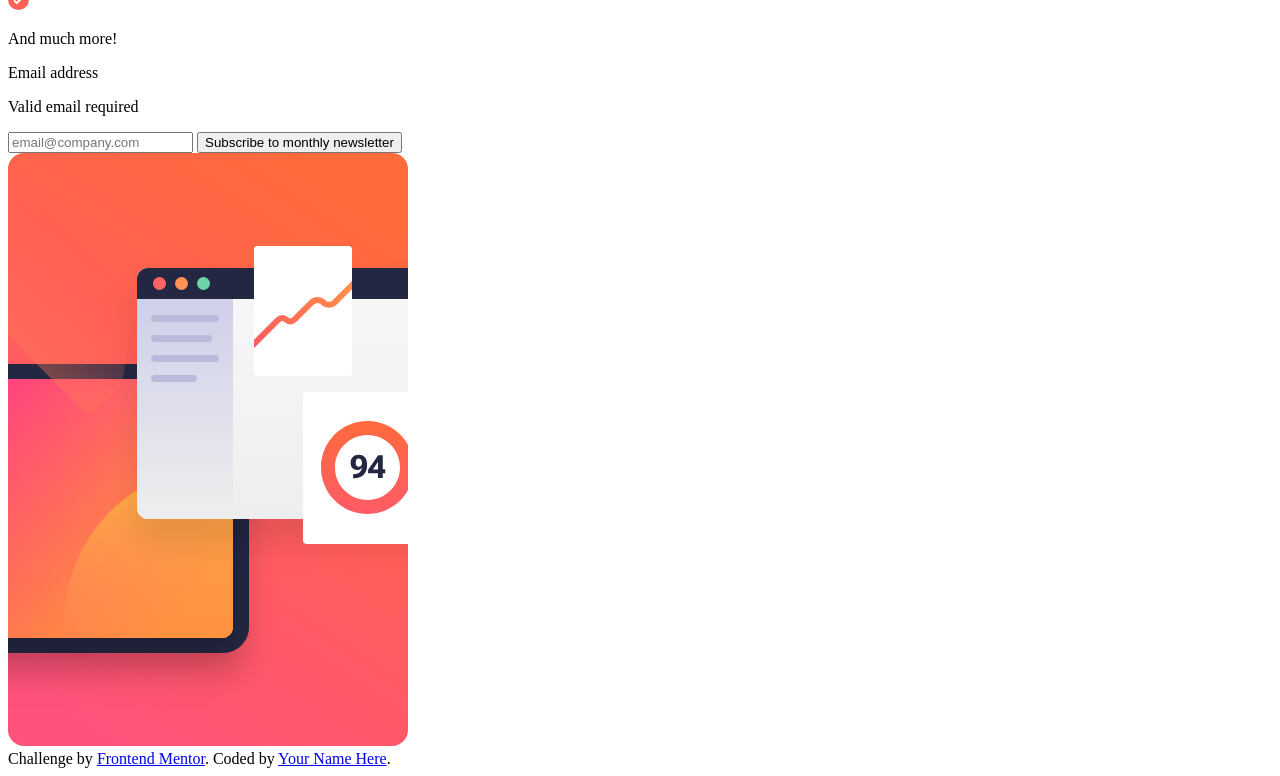
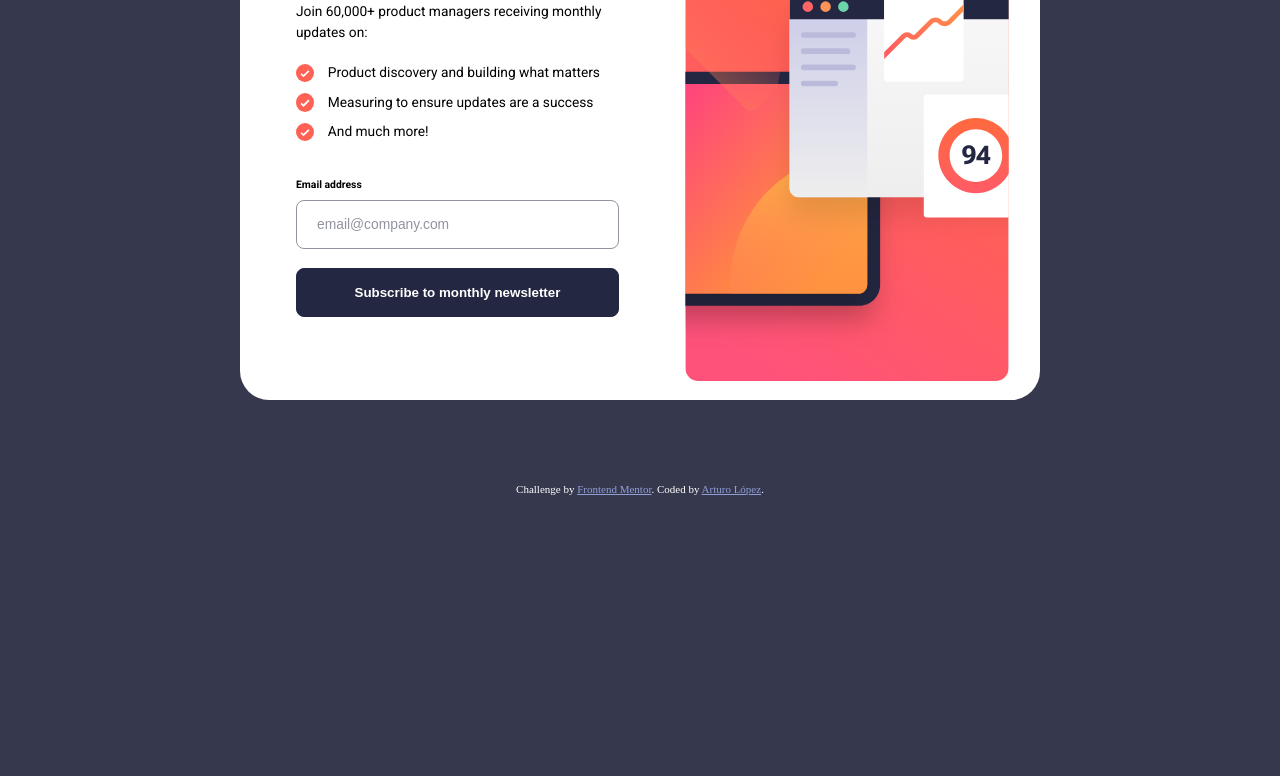
Before and after one commit to ArturoFLR/sign-up-form, a website built with Vite: page index.html in a window 1280 px wide. Shown: the part 275-1051 px from the top of the page. After the commit the page ends 800 px from the top, so only its background shows below. Built offline with nearby package versions, Linux system fonts and the light colour scheme.

Commit message:
Main Component First Version With CSS

```diff
--- a/index.html
+++ b/index.html
@@ -11,30 +11,39 @@
 
 	<main class="main_container">
 
-		<div class="main_text">
-			<h1 class="main_header">Stay updated!</h1>
-			<p>Join 60,000+ product managers receiving monthly updates on:</p>
+		<div class="main_text_container">
+			<div>
+				<h1 class="header">Stay updated!</h1>
+				<p class="main_paragraph">Join 60,000+ product managers receiving monthly updates on:</p>
+			</div>
 
+			<div class="bullets">
 				<img src="/img/icon-list.svg" alt="Check Icon">
 				<p>Product discovery and building what matters</p>
 				<img src="/img/icon-list.svg" alt="Check Icon">
 				<p>Measuring to ensure updates are a success</p>
 				<img src="/img/icon-list.svg" alt="Check Icon">
 				<p>And much more!</p>
+			</div>
 
-			<p>Email address</p>
-			<p>Valid email required</p>
+			<div class="label_error">
+				<p class="main_label">Email address</p>
+				<p class="main_error">Valid email required</p>
+			</div>
+
+			<div>
 				<form>
-				<input type="email" placeholder="email@company.com" required>
-				<button type="submit">Subscribe to monthly newsletter</button>
+					<input class="main_input" type="email" placeholder="email@company.com" required>
+					<button class="main_button" type="submit">Subscribe to monthly newsletter</button>
 				</form>
 			</div>
+		</div>
 
-		<div class="main_img">
+		<div class="main_img_container">
 			<picture>
 				<source media="(min-width: 601px)"  srcset="./img/illustration-sign-up-desktop.svg">
 				<source media="(max-width: 600px)"  srcset="./public/img/illustration-sign-up-mobile.svg">
-				<img src="./public/img/illustration-sign-up-mobile.svg" alt="Decorative image">
+				<img class="main_img" src="./public/img/illustration-sign-up-mobile.svg" alt="Decorative image">
 			</picture>
 		</div>
 
@@ -42,7 +51,7 @@
 
 	<div class="attribution">
 		Challenge by <a href="https://www.frontendmentor.io?ref=challenge" target="_blank">Frontend Mentor</a>.
-		Coded by <a href="#">Your Name Here</a>.
+		Coded by <a href="#">Arturo López</a>.
 	</div>
 
     <script type="module" src="/src/main.ts"></script>
--- /dev/null
+++ b/src/css/main.scss
@@ -0,0 +1,133 @@
+@use "reset";
+@import url('https://fonts.googleapis.com/css2?family=Roboto:wght@400;700&display=swap');
+
+/// Fonts
+$main-font: 'Roboto', sans-serif;
+$main-font-size: 1rem;
+$light-weight: 400;
+$heavy-weight: 700;
+
+// Colors
+$Tomato: hsl(4, 100%, 67%);
+$Buttons-Idle: hsl(234, 29%, 20%);
+$Background-Body: hsl(235, 18%, 26%);
+$Background-Containers: white;
+$Input: hsl(231, 7%, 60%);
+$Attribution: hsl(228, 45%, 70%);
+
+body {
+	display: flex;
+	justify-content: center;
+	align-items: center;
+	min-height: 100vh;
+	background-color: $Background-Body;
+}
+
+.main_container {
+	display: flex;
+	width: 800px;
+	height: 550px;
+	background-color: $Background-Containers;
+	border-radius: 29px;
+	font-family: $main-font;
+	font-weight: 400;
+	overflow: hidden;
+}
+
+.main_text_container {
+	width: 60%;
+	padding: 5.15rem 3.5rem 0rem 3.5rem;
+	font-size: 0.86rem;
+
+	.header {
+		font-size: 3rem;
+		font-weight: 700;
+		color: $Buttons-Idle;
+		margin-bottom: 1.3rem;
+	}
+
+	.main_paragraph {
+		line-height: 150%;
+	}
+
+	.bullets {
+		display: flex;
+		flex-wrap: wrap;
+		align-items: center;
+		row-gap: 0.7rem;
+		margin: 1.35rem 0rem 2.4rem 0rem;
+
+		img {
+			width: 5.65%;
+			margin-right: 0.85rem;
+		}
+
+		p {
+			width: 89.35%;
+		}
+	}
+
+	.label_error{
+		display: flex;
+		justify-content: space-between;
+
+		.main_label {
+			font-size: 0.65rem;
+			font-weight: 700;
+		}
+
+		.main_error {
+			font-size: 0.7rem;
+			font-weight: 700;
+			color: $Tomato;
+			visibility: hidden;
+		}
+	}
+
+	.main_input {
+		width: 100%;
+		padding: 1rem 1.25rem;
+		border: 1px solid $Input;
+		border-radius: 8px;
+		color: $Input;
+		margin: 0.55rem 0rem 1.2rem 0rem;
+
+		&::placeholder {
+			font-size: 0.865rem;
+			color: $Input;
+		}
+	}
+
+	.main_button {
+		background-color: $Buttons-Idle;
+		width: 100%;
+		padding: 1rem;
+		border-radius: 8px;
+		border: 1px solid $Buttons-Idle;
+		color: white;
+		font-weight: 700;
+	}
+}
+
+.main_img_container {
+	width: 52%;
+	text-align: center;
+
+	.main_img {
+		width: 100%;
+		height: 100%;
+		padding: 3.2rem 1.3rem 1.2rem 0rem;
+	}
+}
+
+.attribution {
+	position: absolute;
+	bottom: 30px;
+	font-size: 11px;
+	text-align: center;
+	color: white;
+
+	a {
+		color: $Attribution;
+	}
+}
--- /dev/null
+++ b/src/css/reset.css
@@ -0,0 +1,56 @@
+/* http://meyerweb.com/eric/tools/css/reset/
+   v2.0 | 20110126
+   License: none (public domain)
+*/
+
+html, body, div, span, applet, object, iframe,
+h1, h2, h3, h4, h5, h6, p, blockquote, pre,
+a, abbr, acronym, address, big, cite, code,
+del, dfn, em, img, ins, kbd, q, s, samp,
+small, strike, strong, sub, sup, tt, var,
+b, u, i, center,
+dl, dt, dd, ol, ul, li,
+fieldset, form, label, legend,
+table, caption, tbody, tfoot, thead, tr, th, td,
+article, aside, canvas, details, embed,
+figure, figcaption, footer, header, hgroup,
+menu, nav, output, ruby, section, summary,
+time, mark, audio, video {
+	margin: 0;
+	padding: 0;
+	border: 0;
+	font-size: 100%;
+	font: inherit;
+	vertical-align: baseline;
+}
+/* HTML5 display-role reset for older browsers */
+article, aside, details, figcaption, figure,
+footer, header, hgroup, menu, nav, section {
+	display: block;
+}
+body {
+	line-height: 1;
+}
+ol, ul {
+	list-style: none;
+}
+blockquote, q {
+	quotes: none;
+}
+blockquote:before, blockquote:after,
+q:before, q:after {
+	content: '';
+	content: none;
+}
+table {
+	border-collapse: collapse;
+	border-spacing: 0;
+}
+
+*,
+*::after,
+*::before {
+	margin: 0;
+	padding: 0;
+	box-sizing: border-box;
+}
```
Lines whose indentation alone changed are shown as unchanged.
